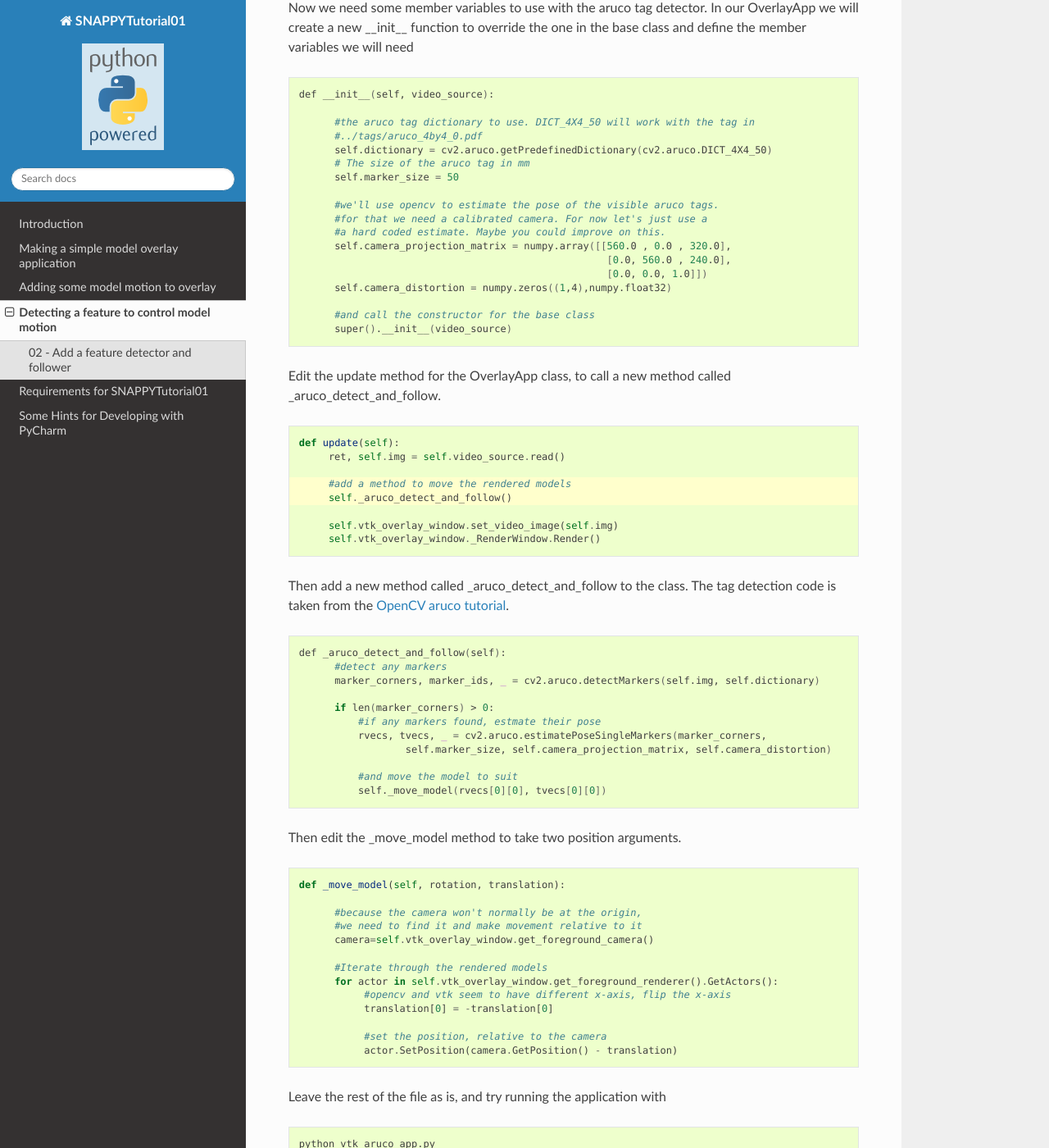
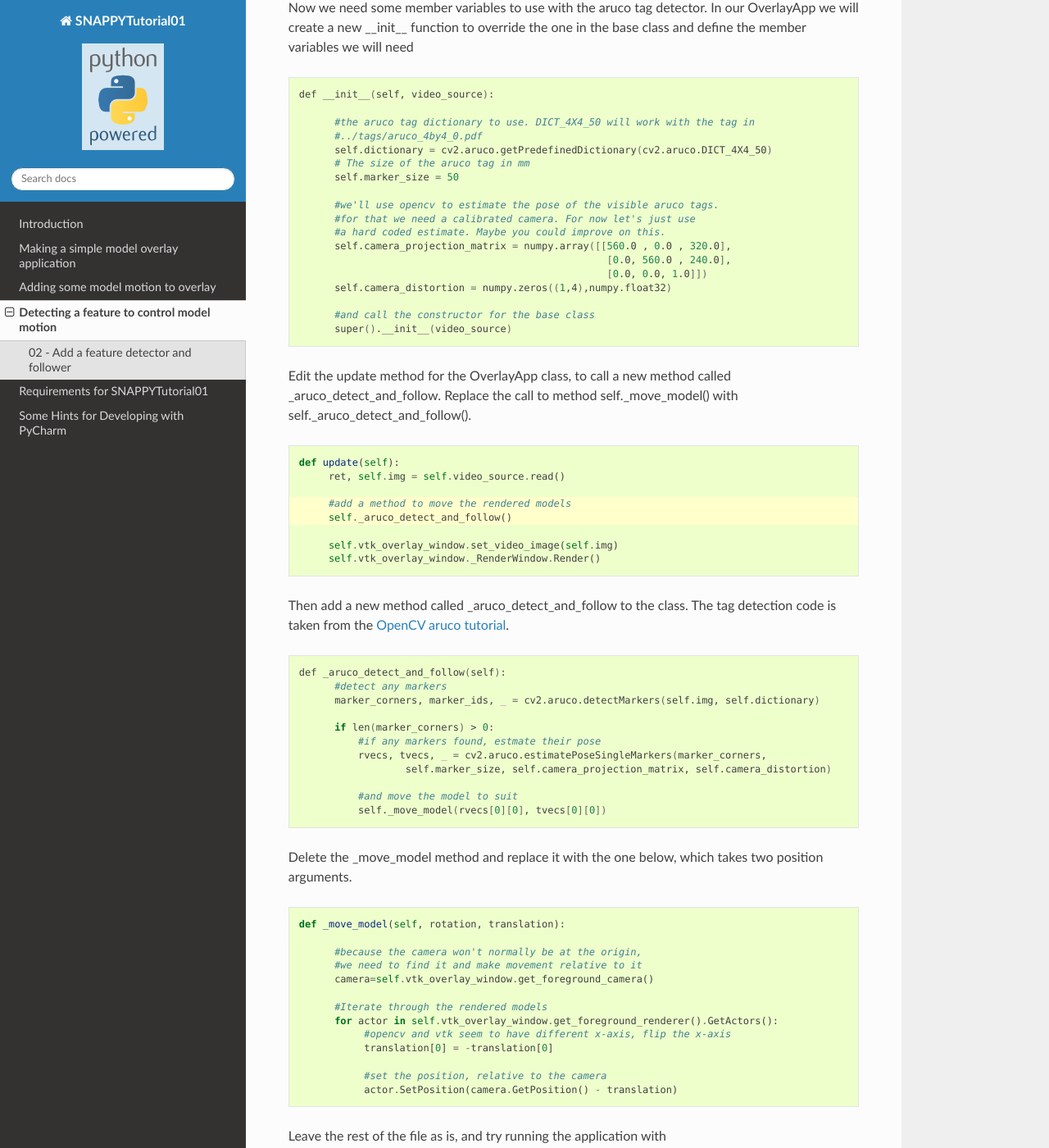
Before and after one commit to SciKit-Surgery/scikit-surgerytutorial01, a Sphinx documentation site: the page built from doc/03_VTK_Overlay_With_Aruco_Tag.rst, in a window 1280 px wide and 1400 px high, scrolled down 639 px. Shown: the whole window at 82% size. Built offline with Sphinx 7.4.7 and the Read the Docs theme 2.0.0, drawn with Linux system fonts in a browser that asks for light colours; formulas are drawn with MathJax 3; pages that are not in the unit, such as notebooks, are missing from menus.

Commit message:
Issue #3 changed edit to delete and replace, to make it clearer

```diff
--- a/doc/03_VTK_Overlay_With_Aruco_Tag.rst
+++ b/doc/03_VTK_Overlay_With_Aruco_Tag.rst
@@ -46,7 +46,7 @@ class and define the member variables we will need
         self.marker_size = 50
 
         #we'll use opencv to estimate the pose of the visible aruco tags.
-        #for that we need a calibrated camera. For now let's just use a
+        #for that we need a calibrated camera. For now let's just use
         #a hard coded estimate. Maybe you could improve on this.
         self.camera_projection_matrix = numpy.array([[560.0 , 0.0 , 320.0],
                                                       [0.0, 560.0 , 240.0],
@@ -59,7 +59,8 @@ class and define the member variables we will need
 
 
 Edit the update method for the OverlayApp class, to call a new
-method called _aruco_detect_and_follow.
+method called _aruco_detect_and_follow. Replace the call to method
+self._move_model() with self._aruco_detect_and_follow().
 
 .. code-block:: python
    :emphasize-lines: 4,5
@@ -91,7 +92,8 @@ The tag detection code is taken from the `OpenCV aruco tutorial`_.
             self._move_model(rvecs[0][0], tvecs[0][0])
 
 
-Then edit the _move_model method to take two position arguments.
+Delete the _move_model method and replace it with the one
+below, which takes two position arguments.
 
 .. code-block:: python
 
```
